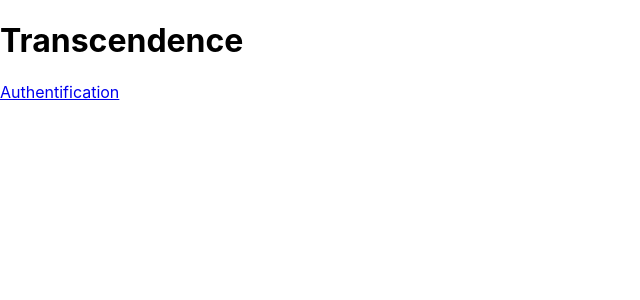
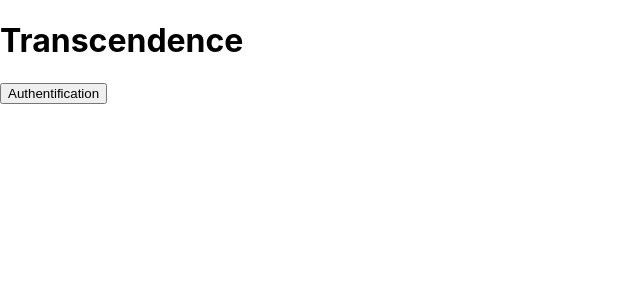
Before and after one commit to Gwilhoa/Transcendance, a React (Create React App) app in the folder project/front/app/: page / in a window 1280 px wide. Shown: the top 300 px of the page, without its empty margins (0-640 px from the left). Built offline with nearby package versions, Linux system fonts and the light colour scheme.

Commit message:
set jwt in cookie 2fa not start and change aref for button in Auth.tsx because we don't want a new page

```diff
--- a/project/front/app/package.json
+++ b/project/front/app/package.json
@@ -9,7 +9,9 @@
     "@types/jest": "^27.5.2",
     "@types/node": "^16.18.22",
     "axios": "^1.3.6",
+    "jwt-decode": "^3.1.2",
     "react": "^18.2.0",
+    "react-cookie": "^4.1.1",
     "react-dom": "^18.2.0",
     "react-router-dom": "^6.10.0",
     "react-scripts": "^5.0.1",
--- a/project/front/app/src/App.tsx
+++ b/project/front/app/src/App.tsx
@@ -7,6 +7,7 @@ import Accueil from './pages/accueil';
 import PopupChat from "./popup/popupChat";
 import { DynamicIsInAChat, KnowMyChannel } from "./chatManager";
 import TokenPage from "./pages/authenticate";
+import { useCookies, Cookies } from "react-cookie";
 
 const AppInsideBrowser = () => {
 
@@ -34,10 +35,9 @@ const AppInsideBrowser = () => {
 
 function App() {
 
-
 	return (
 		<BrowserRouter>
-		<AppInsideBrowser/>
+			<AppInsideBrowser/>
 		</BrowserRouter>
 	);
 
--- a/project/front/app/src/index.tsx
+++ b/project/front/app/src/index.tsx
@@ -2,9 +2,14 @@ import './index.css';
 import App from './App';
 import reportWebVitals from './reportWebVitals';
 import { createRoot } from 'react-dom/client';
+import { CookiesProvider } from 'react-cookie';
 
 const root = createRoot(document.getElementById('root')!);
 
-root.render(<App />);
+root.render(
+	<CookiesProvider>
+      <App />
+    </CookiesProvider>
+);
 
 reportWebVitals();
--- a/project/front/app/src/pages/Auth.tsx
+++ b/project/front/app/src/pages/Auth.tsx
@@ -1,4 +1,5 @@
 import React from 'react';
+import { Link } from "react-router-dom";
 
 function Auth() {
   //state
@@ -9,14 +10,13 @@ function Auth() {
   return (
 	<div className="Authentificate">
 		<h1>Transcendence</h1>
-		<a
+		<Link to="http://localhost:3000/auth/login">
+		<button
 		className="api42-link"
-		href="http://localhost:3000/auth/login"
-		target="_blank"
-		rel="noopener noreferrer"
 		>
 			Authentification
-		</a>
+		</button>
+		</Link>
     </div>
   );
 }
--- a/project/front/app/src/pages/authenticate.tsx
+++ b/project/front/app/src/pages/authenticate.tsx
@@ -1,8 +1,14 @@
 import React, { useState, useEffect } from "react";
+import { useCookies, Cookies } from "react-cookie";
 import axios from "axios";
 
 function TokenPage() {
 	const [accessToken, setAccessToken] = useState("");
+	const [cookies, setCookie, removeCookie] = useCookies(['jwtAuthorization']);
+
+	const setCookieJwt = (jwtToken: string) => {
+		setCookie("jwtAuthorization", jwtToken, { maxAge: 2 * 60 * 60 });
+	};
 
 	useEffect(() => {
 		const urlParams = new URLSearchParams(window.location.search);
@@ -16,12 +22,12 @@ function TokenPage() {
 		})
 			.then((response) => {
 				setAccessToken(response.data.access_token);
+				setCookieJwt(response.data.access_token);
 			})
 			.catch((error) => {
 				console.error(error);
 			});
 	}, []);
-
 	return (
 		<div>
 			<p>{accessToken}</p>
```
Also changed, not shown: 1 other file (tests, documents, lock files or other folders).
